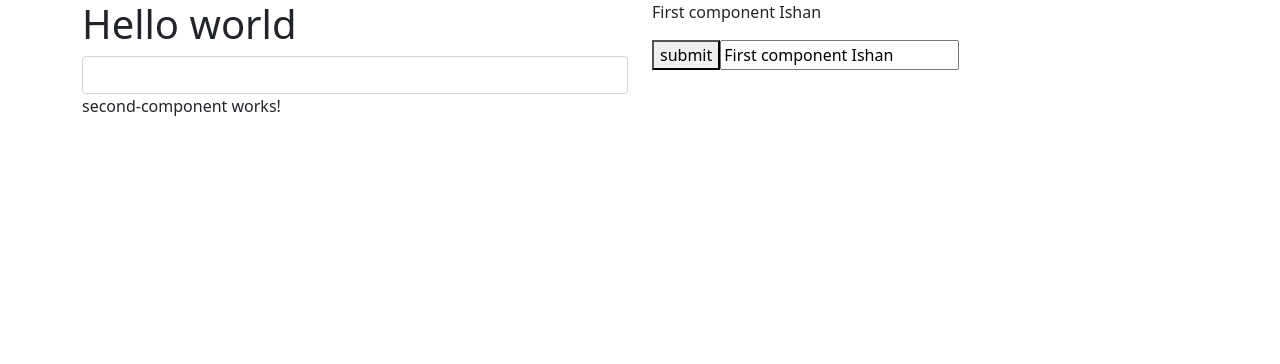
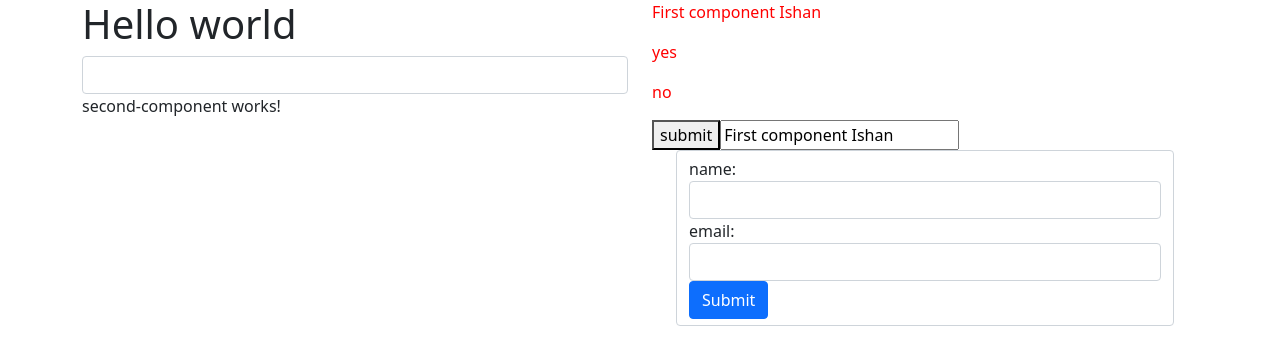
Before and after one commit to ishanEPR/AngularBeginers, an Angular app: page / in a window 1280 px wide. Shown: the top 364 px of the page. Built offline with nearby package versions, Linux system fonts and the light colour scheme.

Commit message:
add form in bootsrap

```diff
--- a/src/app/app.component.html
+++ b/src/app/app.component.html
@@ -10,6 +10,7 @@
         </div>
         <div class="col-md-6">
             <app-first></app-first>
+            <app-form></app-form>
 
         </div>
     </div>
--- a/src/app/app.module.ts
+++ b/src/app/app.module.ts
@@ -6,12 +6,14 @@ import { AppRoutingModule } from './app-routing.module';
 import { AppComponent } from './app.component';
 import { FirstComponent } from './first/first.component';
 import { SecondComponentComponent } from './second-component/second-component.component';
+import { FormComponent } from './form/form.component';
 
 @NgModule({
   declarations: [
     AppComponent,
     FirstComponent,
-    SecondComponentComponent
+    SecondComponentComponent,
+    FormComponent
   ],
   imports: [
     BrowserModule,
--- a/src/app/first/first.component.css
+++ b/src/app/first/first.component.css
@@ -0,0 +1,3 @@
+p{
+    color: red;
+}
--- a/src/app/first/first.component.ts
+++ b/src/app/first/first.component.ts
@@ -7,6 +7,7 @@ import { Component, OnInit } from '@angular/core';
 })
 export class FirstComponent implements OnInit {
 
+  xs=['yes','no'];
   condition=true;
   title="First component Ishan"
 
--- /dev/null
+++ b/src/app/form/form.component.html
@@ -0,0 +1,9 @@
+<div class="container">
+    <form action="" class="form-control">
+        <label>name:</label>
+        <input type="text" class="form-control">
+        <label>email:</label>
+        <input type="text" class="form-control">
+       <button type="submit" class="btn btn-primary">Submit</button>
+    </form>
+</div>
--- /dev/null
+++ b/src/app/form/form.component.ts
@@ -0,0 +1,15 @@
+import { Component, OnInit } from '@angular/core';
+
+@Component({
+  selector: 'app-form',
+  templateUrl: './form.component.html',
+  styleUrls: ['./form.component.css']
+})
+export class FormComponent implements OnInit {
+
+  constructor() { }
+
+  ngOnInit(): void {
+  }
+
+}
```
Also changed, not shown: src/app/form/form.component.css (added).
